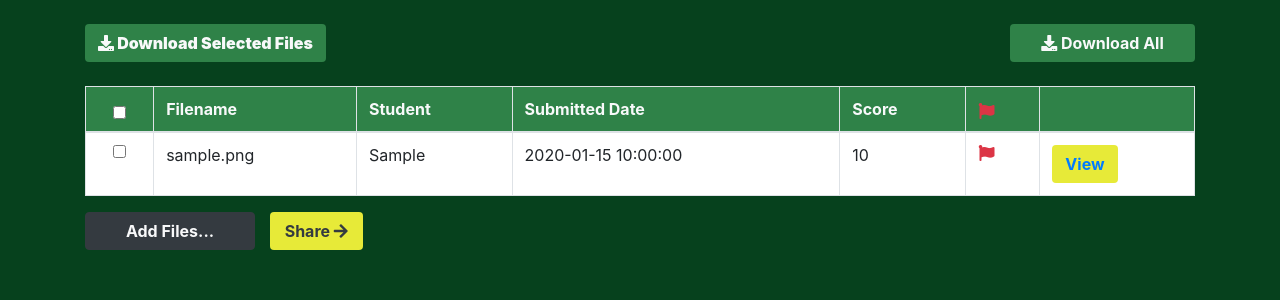
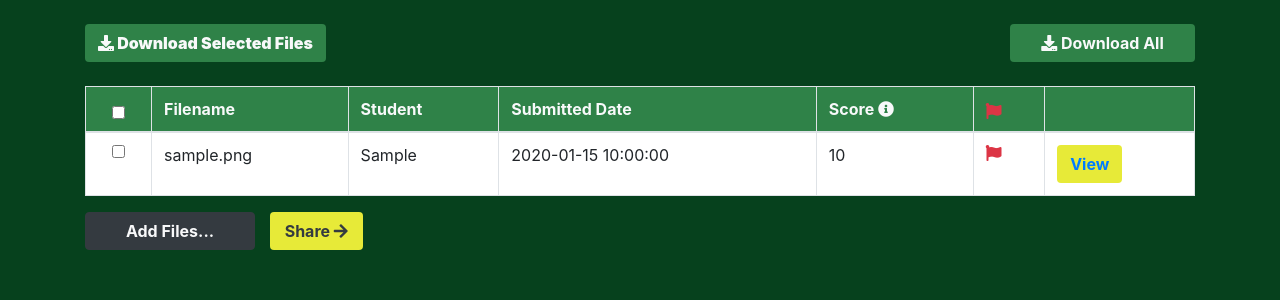
Before and after one commit to Dhruv-Panicker/ExcelGuard, a Flask app: page /scan_results?scan_id=1 in a window 1280 px wide. Shown: the part 56-356 px from the top of the page. Run offline with Flask 3, Linux system fonts and the light colour scheme; a user stored in the database is signed in; tables that the repository leaves empty hold one stand-in row (values such as "Sample post"); some libraries are stand-ins or nearby versions.

Commit message:
feat: added tooltip to explain the meaning behind the Score of an Excel file.

```diff
--- a/templates/scan_results.html
+++ b/templates/scan_results.html
@@ -32,7 +32,7 @@
             <th>Filename</th>
             <th>Student</th>
             <th>Submitted Date</th>
-            <th>Score</th>
+            <th>Score <span class="fa fa-info-circle" data-bs-toggle="tooltip" data-bs-placement="top" title="The suspiciousness 'score' of a file represents a weighted sum of all instances of possible plagiarism in each 'section' of the Excel file."></span></th>
             <th><span class="fas fa-flag text-danger"></span></th>
             <th></th>
           </tr>
```
